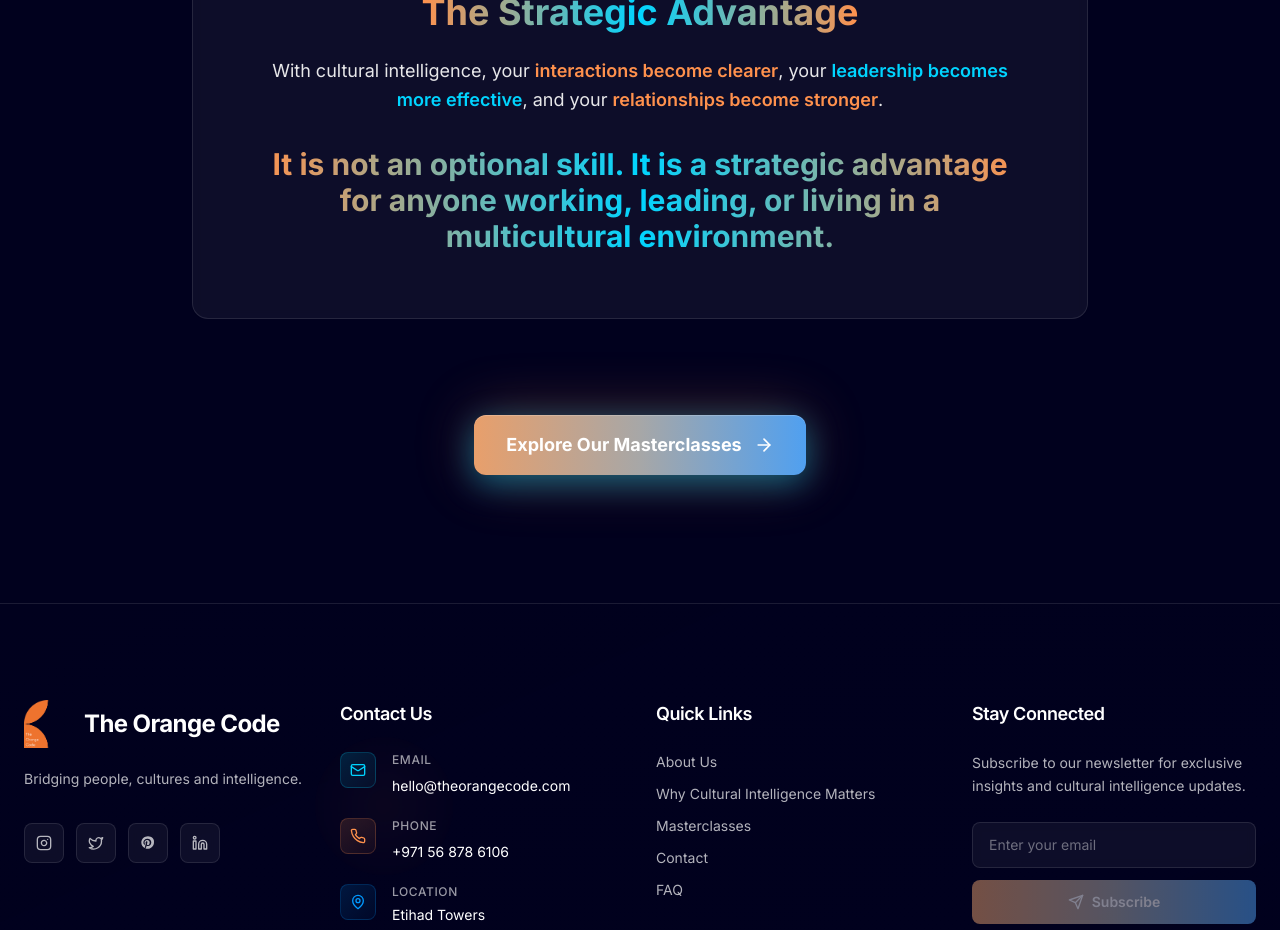
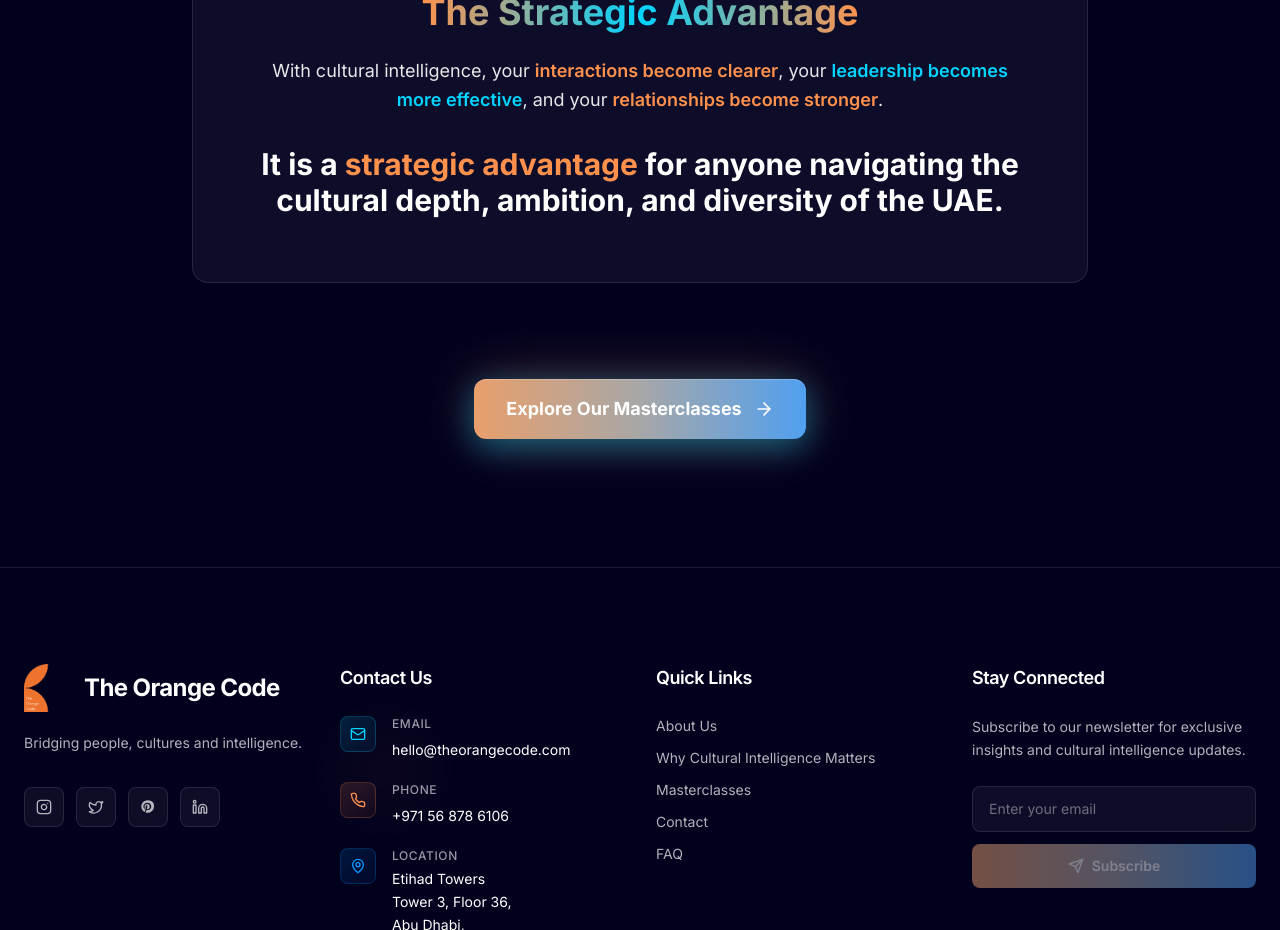
Before and after one commit to sksh100/theorangecode, a Next.js app: page /what-is-cq in a window 1280 px wide. Shown: the part 2620-3550 px from the top of the page. Built offline with nearby package versions, Linux system fonts and the light colour scheme; no server answers.

Commit message:
Update Strategic Advantage section: remove gradient, change text, make only 'strategic advantage' orange

```diff
--- a/src/app/what-is-cq/page.tsx
+++ b/src/app/what-is-cq/page.tsx
@@ -286,9 +286,9 @@ export default function WhatIsCQPage() {
                       initial={{ opacity: 0, y: 20 }}
                       whileInView={{ opacity: 1, y: 0 }}
                       viewport={{ once: true }}
-                      className="text-2xl md:text-3xl font-bold bg-gradient-to-r from-orange via-azure-blue to-orange bg-clip-text text-transparent pt-4"
+                      className="text-2xl md:text-3xl font-bold text-white pt-4"
                     >
-                      It is not an optional skill. It is a strategic advantage for anyone working, leading, or living in a multicultural environment.
+                      It is a <span className="text-orange">strategic advantage</span> for anyone navigating the cultural depth, ambition, and diversity of the UAE.
                     </motion.p>
                   </div>
                 </div>
```
